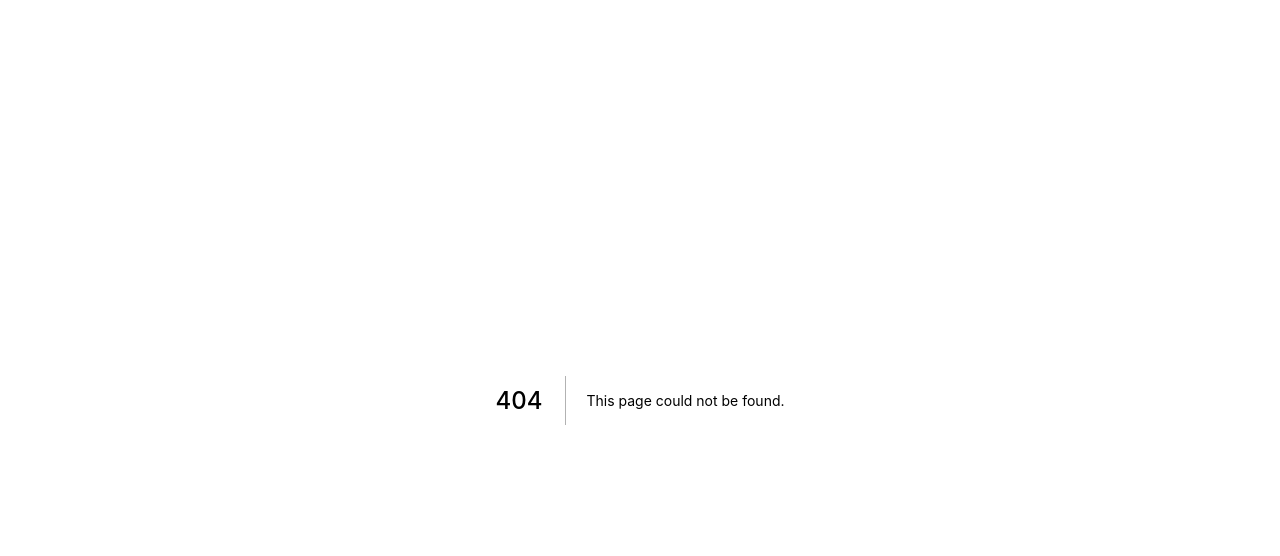
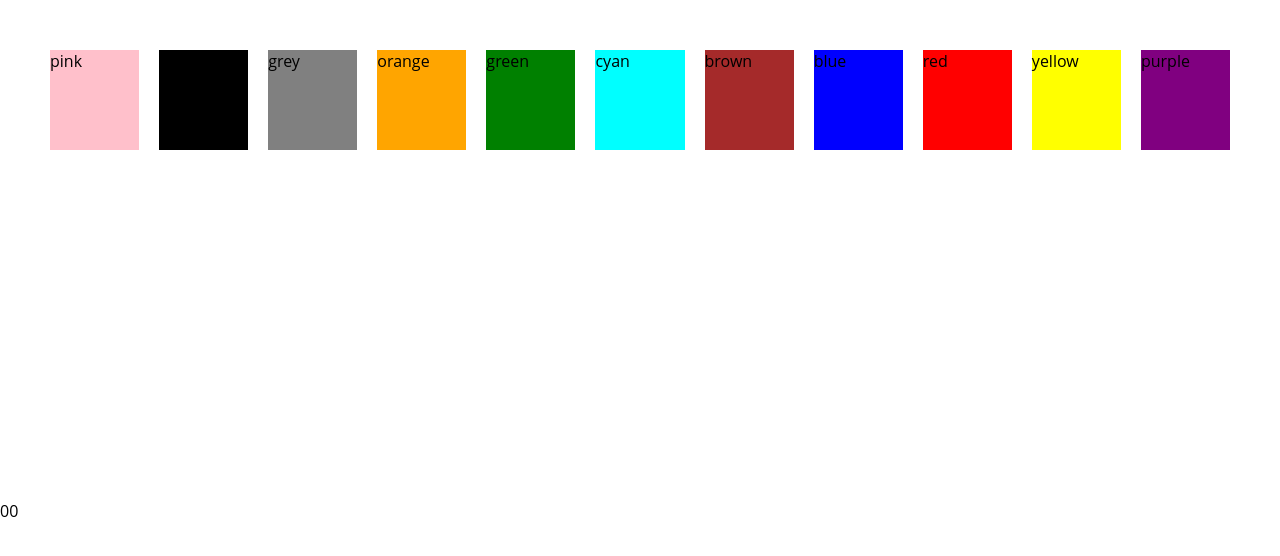
Before and after one commit to Theonlyhamstertoh/planet-cards, a Next.js app: page /game in a window 1280 px wide. Before the commit this address had no page. Shown: the top 556 px of the page. Built offline with nearby package versions, Linux system fonts and the light colour scheme.

Commit message:
inspired by igor's memory cards, I have split the game logic into several small hooks then place all of them into the main hook which then is imported with all the game logic

```diff
--- /dev/null
+++ b/components/customHooks/useCards.jsx
@@ -0,0 +1,39 @@
+import { useState, useEffect } from "react";
+
+const INITIAL_CARDS = [
+  "red",
+  "orange",
+  "blue",
+  "yellow",
+  "black",
+  "green",
+  "cyan",
+  "pink",
+  "purple",
+  "grey",
+  "brown",
+];
+
+export const useCards = () => {
+  const [cards, setNewCards] = useState(INITIAL_CARDS);
+  const [clickedCards, setClickedCards] = useState([]);
+
+  useEffect(() => {
+    setNewCards(shuffleCards(cards));
+  }, [clickedCards]);
+
+  const shuffleCards = (cards) => {
+    const newCards = [...cards];
+    for (let i = newCards.length - 1; i > 0; i--) {
+      const random = Math.floor(Math.random() * (i + 1));
+      [newCards[i], newCards[random]] = [newCards[random], newCards[i]];
+    }
+    return newCards;
+  };
+
+  const resetCards = () => {
+    setNewCards(INITIAL_CARDS);
+  };
+
+  return { shuffleCards, resetCards, setClickedCards, cards };
+};
--- /dev/null
+++ b/components/customHooks/useGameLogic.jsx
@@ -0,0 +1,44 @@
+import React, { useEffect, useState } from "react";
+import { useCards } from "./useCards";
+import { useLvl } from "./uselvl";
+import { useScore } from "./useScore";
+
+export const useGameLogic = () => {
+  const { shuffleCards, resetCards, setClickedCards, cards } = useCards();
+  const { resetScore, updateScore, score, bestScore } = useScore();
+  const { lvl, nextLvl, resetLvl } = useLvl();
+  const [gameMode, setGameMode] = useState("startGame");
+
+  function cardClickHandler(e) {
+    const cardId = e.target.dataset.id;
+    console.log(cardId);
+    setClickedCards((state) => [...state, cardId]);
+
+    // if (clickedCards.includes(cardId)) {
+
+    //   setClickedCards([]);
+    //   setScore(0);
+    //   setGameMode("over");
+    // } else {
+    //   setClickedCards((state) => [...state, cardId]);
+    //   setScore((state) => state + 1);
+    // }
+  }
+
+  return {
+    shuffleCards,
+    resetCards,
+    setClickedCards,
+    resetScore,
+    updateScore,
+    score,
+    cards,
+    bestScore,
+    lvl,
+    nextLvl,
+    resetLvl,
+    gameMode,
+    setGameMode,
+    cardClickHandler,
+  };
+};
--- /dev/null
+++ b/components/customHooks/useLvl.jsx
@@ -0,0 +1,22 @@
+import { useState } from "react";
+
+const CARD_STEPS = 2;
+const MAX_CARDS = 16;
+const INITIAL = { cardsCount: 4, num: 1 };
+
+export const useLvl = () => {
+  const [lvl, setLvl] = useState(INITIAL);
+
+  const nextLvl = () => {
+    setLvl((prevLvl) => {
+      let newCardCounts =
+        prevLvl.cardsCount < MAX_CARDS ? prevLvl.cardsCount + MAX_CARDS : MAX_CARDS;
+      let newLvl = prevLvl.num + 1;
+      return { newCardCounts, newLvl };
+    });
+  };
+  const resetLvl = () => {
+    setLvl(INITIAL);
+  };
+  return { lvl, nextLvl, resetLvl };
+};
--- /dev/null
+++ b/components/customHooks/useScore.jsx
@@ -0,0 +1,23 @@
+import { useState } from "react";
+
+export const useScore = () => {
+  const [score, setScore] = useState(0);
+  const [bestScore, setBestScore] = useState(0);
+
+  const resetScore = () => {
+    setScore(0);
+  };
+
+  const updateScore = (points) => {
+    setScore((prevScore) => {
+      const newScore = prevScore + points;
+      if (bestScore < newScore) {
+        setBestScore(newScore);
+      }
+
+      return newScore;
+    });
+  };
+
+  return { resetScore, updateScore, score, bestScore };
+};
--- /dev/null
+++ b/next.config.js
@@ -0,0 +1,3 @@
+module.exports = {
+  reactStrictMode: true,
+};
--- a/package.json
+++ b/package.json
@@ -13,6 +13,7 @@
     "react": "17.0.2",
     "react-dom": "17.0.2",
     "sass": "^1.34.0",
-    "styled-components": "^5.3.0"
+    "styled-components": "^5.3.0",
+    "uniqid": "^5.3.0"
   }
 }
--- a/pages/_app.js
+++ b/pages/_app.js
@@ -2,12 +2,11 @@ import { createGlobalStyle } from "styled-components";
 
 const GlobalStyles = createGlobalStyle`
   body {
-    background: #000000;
+    /* background: #000000; */
     padding: 0;
     margin: 0;
-    width: 100vw;
-    min-height: 100vh;
     font-family: "Open sans", sans-serif;
+
   }
 
   a {
--- /dev/null
+++ b/pages/game.js
@@ -0,0 +1,55 @@
+import React, { useEffect, useState } from "react";
+import styled from "styled-components";
+import uniqid from "uniqid";
+import { useGameLogic } from "../components/customHooks/useGameLogic";
+
+const CardContainer = styled.div`
+  width: 100vw;
+  height: 500px;
+  gap: 20px;
+  padding: 50px;
+  display: flex;
+  justify-content: center;
+`;
+
+const Card = styled.div`
+  background: ${({ color }) => color};
+  width: 100px;
+  height: 100px;
+  cursor: pointer;
+`;
+
+// function GameController({ gameMode, setGameMode }) {
+//   if (gameMode === "over") {
+//     return <button onClick={() => setGameMode("startGame")}>restart Game</button>;
+//   } else if (gameMode === "startGame") {
+//     return <button onClick={() => setGameMode("play")}>Play Game</button>;
+//   } else if (gameMode === "play") {
+//     return <div>playing</div>;
+//   } else {
+//     return null;
+//   }
+// }
+
+export default function Game() {
+  const { cards, score, cardClickHandler, bestScore } = useGameLogic();
+  console.log(cards);
+
+  return (
+    <React.Fragment>
+      <CardContainer>
+        {score < 10 &&
+          cards.map((color) => {
+            return (
+              <Card key={uniqid()} data-id={color} color={color} onClick={cardClickHandler}>
+                {color}
+              </Card>
+            );
+          })}
+      </CardContainer>
+
+      <span>{score}</span>
+      <span>{bestScore}</span>
+    </React.Fragment>
+  );
+}
```
Also changed, not shown: pages/index.js (+261 -127 lines), babel.config.json (line endings or trailing spaces), 1 other file (tests, documents, lock files or other folders).
